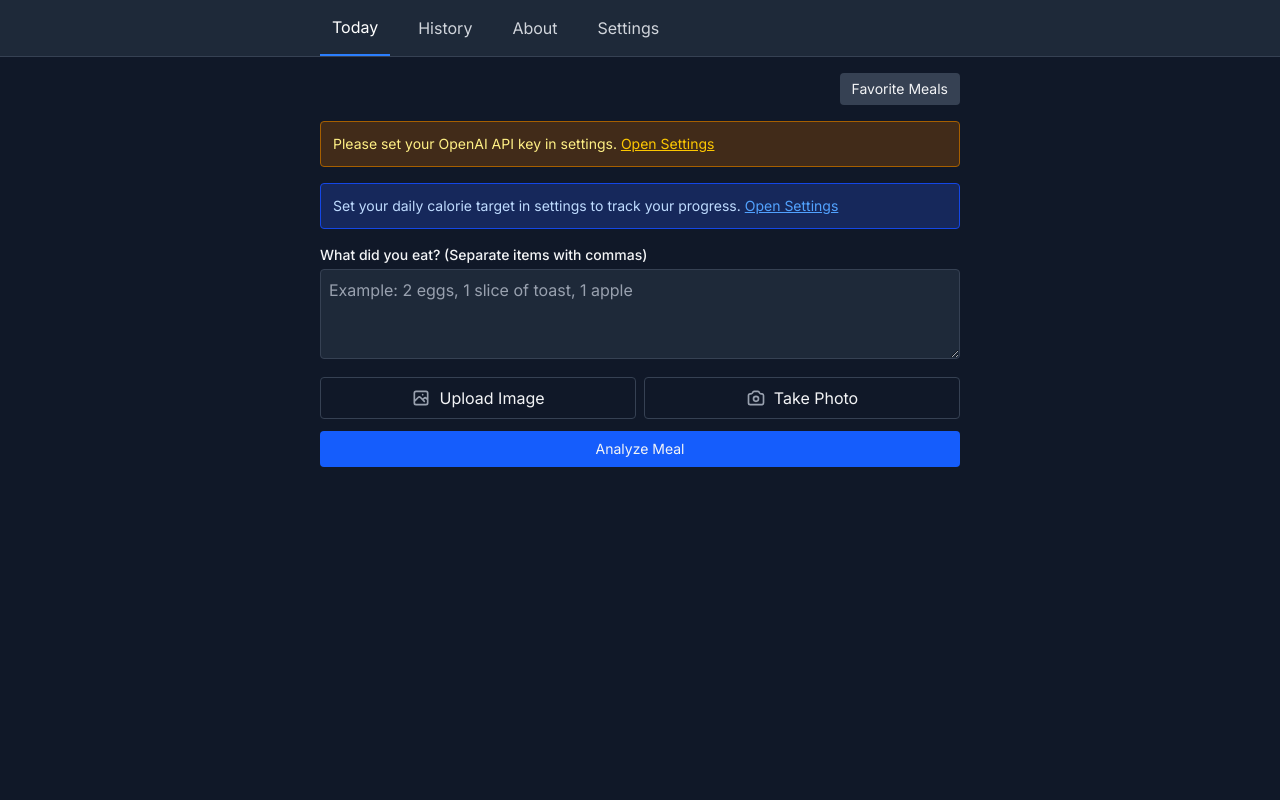
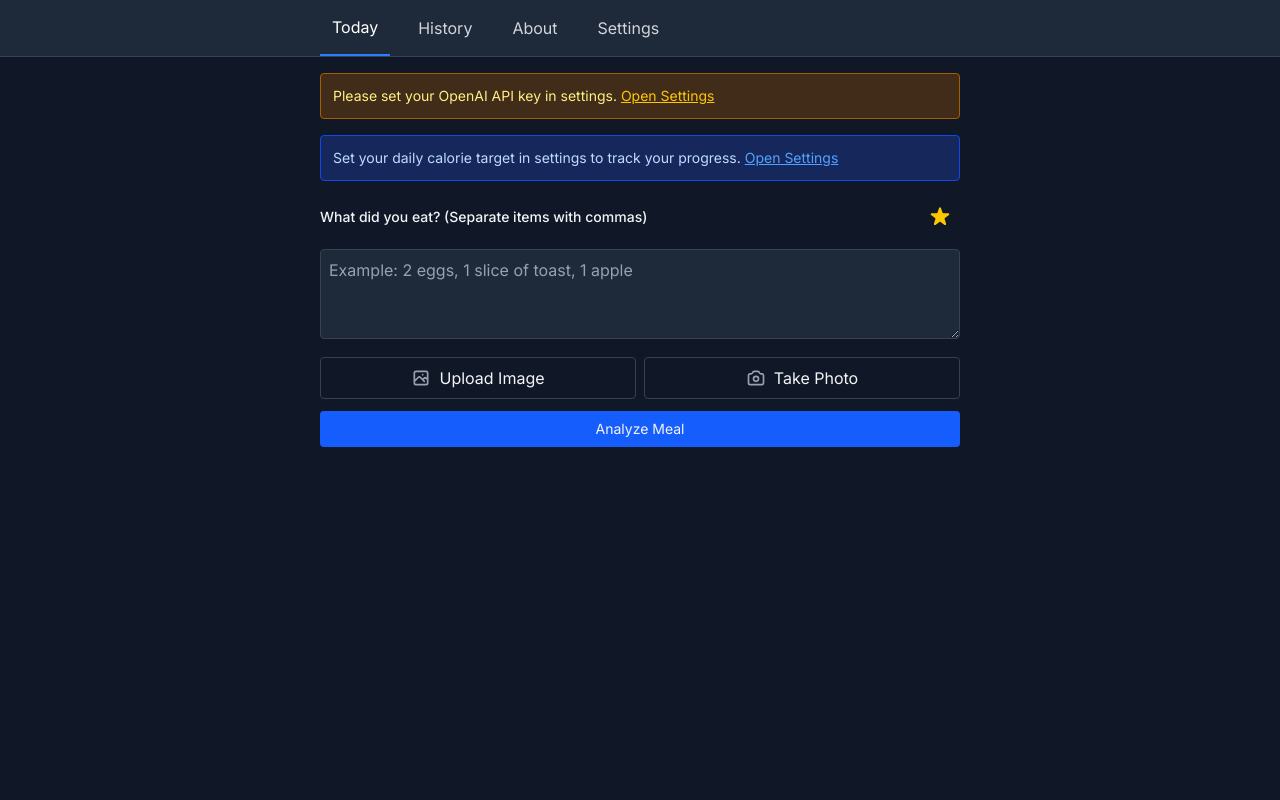
Before and after one commit to tahaygun/ai-calorie-tracker, a Next.js app: page / in a window 1280 px wide. Shown: the top 800 px of the page. Built offline with nearby package versions, Linux system fonts and the light colour scheme.

Commit message:
Add favorite meals button and refactor MealForm component layout

```diff
--- a/app/components/CalorieProgress.tsx
+++ b/app/components/CalorieProgress.tsx
@@ -11,7 +11,10 @@ interface CalorieProgressProps {
   targetCalories: number;
 }
 
-export default function CalorieProgress({ totals, targetCalories }: CalorieProgressProps) {
+export default function CalorieProgress({
+  totals,
+  targetCalories,
+}: CalorieProgressProps) {
   const calories = Math.round(totals.calories);
   const percentage = Math.min((calories / targetCalories) * 100, 100);
   const remaining = targetCalories - calories;
@@ -28,23 +31,30 @@ export default function CalorieProgress({ totals, targetCalories }: CalorieProgr
   }
 
   return (
-    <div className='p-3 bg-gray-800 rounded border border-gray-700'>
+    <div className='border-gray-700 bg-gray-800 p-3 border rounded'>
       <div className='flex justify-between items-baseline mb-1.5'>
-        <div className='text-sm font-medium'>
+        <div className='font-medium text-sm'>
           {calories} / {targetCalories} kcal
         </div>
-        <div className={`text-sm ${textColor}`}>{isOver ? `${Math.abs(remaining)} over` : `${remaining} left`}</div>
+        <div className={`text-sm ${textColor}`}>
+          {isOver ? `${Math.abs(remaining)} over` : `${remaining} left`}
+        </div>
       </div>
-      <div className='h-2 bg-gray-700 rounded overflow-hidden'>
-        <div className={`h-full ${barColor} transition-all duration-300`} style={{ width: `${percentage}%` }} />
+      <div className='bg-gray-700 rounded h-2 overflow-hidden'>
+        <div
+          className={`h-full ${barColor} transition-all duration-300`}
+          style={{ width: `${percentage}%` }}
+        />
       </div>
-      <div className='mt-2 grid grid-cols-4 gap-2 text-center text-xs text-gray-400'>
+      <div className='gap-2 grid grid-cols-4 mt-2 text-center text-gray-400 text-xs'>
         {Object.entries(totals)
           .filter(([key]) => key !== 'calories')
           .map(([key, value]) => (
             <div key={key}>
-              <span className='block font-medium text-gray-300'>{Math.round(value)}g</span>
-              {key.charAt(0).toUpperCase()}
+              <span className='block font-medium text-gray-300'>
+                {Math.round(value)}g
+              </span>
+              <small>{key.toUpperCase()}</small>
             </div>
           ))}
       </div>
--- a/app/components/MealForm.tsx
+++ b/app/components/MealForm.tsx
@@ -12,9 +12,18 @@ interface MealFormProps {
     promptTokens: number;
     completionTokens: number;
   };
+  onOpenFavorites: () => void;
 }
 
-export default function MealForm({ mealDescription, setMealDescription, onSubmit, onImageUpload, isLoading, tokenUsage }: MealFormProps) {
+export default function MealForm({
+  mealDescription,
+  setMealDescription,
+  onSubmit,
+  onImageUpload,
+  isLoading,
+  tokenUsage,
+  onOpenFavorites,
+}: MealFormProps) {
   const fileInputRef = useRef<HTMLInputElement>(null);
   const [selectedImage, setSelectedImage] = useState<string | null>(null);
   const [selectedFile, setSelectedFile] = useState<File | null>(null);
@@ -45,7 +54,10 @@ export default function MealForm({ mealDescription, setMealDescription, onSubmit
       setSelectedImage(imageUrl);
       setSelectedFile(compressedFile);
     } catch (err) {
-      const errorMessage = err instanceof Error ? err.message : 'Failed to process image. Please try a different image.';
+      const errorMessage =
+        err instanceof Error
+          ? err.message
+          : 'Failed to process image. Please try a different image.';
       setError(errorMessage);
       console.error('Image compression error:', err);
 
@@ -82,13 +94,21 @@ export default function MealForm({ mealDescription, setMealDescription, onSubmit
       try {
         await onImageUpload(selectedFile);
       } catch (err) {
-        setError(err instanceof Error ? err.message : 'Failed to analyze image. Please try again.');
+        setError(
+          err instanceof Error
+            ? err.message
+            : 'Failed to analyze image. Please try again.'
+        );
       }
     } else {
       try {
         await onSubmit(e);
       } catch (err) {
-        setError(err instanceof Error ? err.message : 'Failed to analyze meal. Please try again.');
+        setError(
+          err instanceof Error
+            ? err.message
+            : 'Failed to analyze meal. Please try again.'
+        );
       }
     }
   };
@@ -98,24 +118,48 @@ export default function MealForm({ mealDescription, setMealDescription, onSubmit
   }
 
   return (
-    <form onSubmit={handleFormSubmit} className='space-y-3'>
-      <div>
-        <label htmlFor='mealDescription' className='block text-sm font-medium mb-1'>
+    <div className='space-y-3'>
+      <div className='flex justify-between items-center'>
+        <label htmlFor='mealDescription' className='font-medium text-sm'>
           What did you eat? (Separate items with commas)
         </label>
+        <button
+          type='button'
+          onClick={onOpenFavorites}
+          className='p-2 text-sm hover:text-yellow-300 transition-colors'
+          aria-label='Open favorite meals'
+        >
+          <svg
+            className='w-6 h-6 text-yellow-400'
+            fill='currentColor'
+            viewBox='0 0 24 24'
+          >
+            <path d='M11.049 2.927c.3-.921 1.603-.921 1.902 0l1.519 4.674a1 1 0 00.95.69h4.915c.969 0 1.371 1.24.588 1.81l-3.976 2.888a1 1 0 00-.363 1.118l1.518 4.674c.3.922-.755 1.688-1.538 1.118l-3.976-2.888a1 1 0 00-1.176 0l-3.976 2.888c-.783.57-1.838-.197-1.538-1.118l1.518-4.674a1 1 0 00-.363-1.118l-3.976-2.888c-.784-.57-.38-1.81.588-1.81h4.914a1 1 0 00.951-.69l1.519-4.674z' />
+          </svg>
+        </button>
+      </div>
+
+      <form onSubmit={handleFormSubmit} className='space-y-3'>
         <textarea
           id='mealDescription'
           value={mealDescription}
           onChange={(e) => setMealDescription(e.target.value)}
-          className='w-full p-2 border rounded bg-gray-800 border-gray-700 text-gray-100 placeholder-gray-400'
-          placeholder={selectedImage ? 'Add a description of your meal if needed here.' : 'Example: 2 eggs, 1 slice of toast, 1 apple'}
+          className='border-gray-700 bg-gray-800 p-2 border rounded w-full text-gray-100 placeholder-gray-400'
+          placeholder={
+            selectedImage
+              ? 'Add a description of your meal if needed here.'
+              : 'Example: 2 eggs, 1 slice of toast, 1 apple'
+          }
           rows={3}
           required={selectedFile === null}
           disabled={isLoading}
         />
+
+        {error && (
+          <div className='bg-red-900/50 p-3 border border-red-700 rounded text-red-200 text-sm'>
+            {error}
           </div>
-
-      {error && <div className='p-3 bg-red-900/50 border border-red-700 rounded text-red-200 text-sm'>{error}</div>}
+        )}
 
         <div className='space-y-3'>
           <input
@@ -147,20 +191,34 @@ export default function MealForm({ mealDescription, setMealDescription, onSubmit
           />
 
           {selectedImage ? (
-          <div className='space-y-2 flex justify-center'>
+            <div className='flex justify-center space-y-2'>
               <div className='relative'>
-              <img src={selectedImage} alt='Selected food' className='max-h-32 rounded' />
+                <img
+                  src={selectedImage}
+                  alt='Selected food'
+                  className='rounded max-h-32'
+                />
                 <button
                   type='button'
                   onClick={(e) => {
                     e.stopPropagation();
                     handleDeleteImage();
                   }}
-                className='absolute -top-2 -right-2 bg-red-500 text-white rounded-full p-1 hover:bg-red-600'
+                  className='-top-2 -right-2 absolute bg-red-500 hover:bg-red-600 p-1 rounded-full text-white'
                   disabled={isLoading || isCompressing}
                 >
-                <svg className='w-4 h-4' fill='none' stroke='currentColor' viewBox='0 0 24 24'>
-                  <path strokeLinecap='round' strokeLinejoin='round' strokeWidth={2} d='M6 18L18 6M6 6l12 12' />
+                  <svg
+                    className='w-4 h-4'
+                    fill='none'
+                    stroke='currentColor'
+                    viewBox='0 0 24 24'
+                  >
+                    <path
+                      strokeLinecap='round'
+                      strokeLinejoin='round'
+                      strokeWidth={2}
+                      d='M6 18L18 6M6 6l12 12'
+                    />
                   </svg>
                 </button>
               </div>
@@ -169,8 +227,10 @@ export default function MealForm({ mealDescription, setMealDescription, onSubmit
             <div className='flex gap-2'>
               <button
                 type='button'
-              onClick={() => !isLoading && !isCompressing && fileInputRef.current?.click()}
-              className='flex-1 p-2 border border-gray-700 rounded hover:bg-gray-700 transition-colors flex items-center justify-center gap-2'
+                onClick={() =>
+                  !isLoading && !isCompressing && fileInputRef.current?.click()
+                }
+                className='flex flex-1 justify-center items-center gap-2 border-gray-700 hover:bg-gray-700 p-2 border rounded transition-colors'
                 disabled={isLoading || isCompressing}
               >
                 <svg
@@ -196,7 +256,7 @@ export default function MealForm({ mealDescription, setMealDescription, onSubmit
                     cameraInput.click();
                   }
                 }}
-              className='flex-1 p-2 border border-gray-700 rounded hover:bg-gray-700 transition-colors flex items-center justify-center gap-2'
+                className='flex flex-1 justify-center items-center gap-2 border-gray-700 hover:bg-gray-700 p-2 border rounded transition-colors'
                 disabled={isLoading || isCompressing}
               >
                 <svg
@@ -211,7 +271,12 @@ export default function MealForm({ mealDescription, setMealDescription, onSubmit
                     strokeWidth={2}
                     d='M3 9a2 2 0 012-2h.93a2 2 0 001.664-.89l.812-1.22A2 2 0 0110.07 4h3.86a2 2 0 011.664.89l.812 1.22A2 2 0 0018.07 7H19a2 2 0 012 2v9a2 2 0 01-2 2H5a2 2 0 01-2-2V9z'
                   />
-                <path strokeLinecap='round' strokeLinejoin='round' strokeWidth={2} d='M15 13a3 3 0 11-6 0 3 3 0 016 0z' />
+                  <path
+                    strokeLinecap='round'
+                    strokeLinejoin='round'
+                    strokeWidth={2}
+                    d='M15 13a3 3 0 11-6 0 3 3 0 016 0z'
+                  />
                 </svg>
                 Take Photo
               </button>
@@ -220,9 +285,9 @@ export default function MealForm({ mealDescription, setMealDescription, onSubmit
         </div>
 
         {tokenUsage && (
-        <div className='text-xs text-gray-400 space-y-1'>
+          <div className='space-y-1 text-gray-400 text-xs'>
             <p>Token Usage:</p>
-          <div className='grid grid-cols-3 gap-2'>
+            <div className='gap-2 grid grid-cols-3'>
               <div>Total: {tokenUsage.totalTokens}</div>
               <div>Prompt: {tokenUsage.promptTokens}</div>
               <div>Completion: {tokenUsage.completionTokens}</div>
@@ -232,11 +297,16 @@ export default function MealForm({ mealDescription, setMealDescription, onSubmit
 
         <button
           type='submit'
-        className='w-full bg-blue-600 text-sm py-2 px-4 rounded hover:bg-blue-700 transition-colors disabled:bg-blue-800 disabled:cursor-not-allowed'
+          className='bg-blue-600 hover:bg-blue-700 disabled:bg-blue-800 px-4 py-2 rounded w-full text-sm transition-colors disabled:cursor-not-allowed'
           disabled={isLoading || isCompressing}
         >
-        {isLoading ? 'Analyzing...' : isCompressing ? 'Compressing...' : 'Analyze Meal'}
+          {isLoading
+            ? 'Analyzing...'
+            : isCompressing
+            ? 'Compressing...'
+            : 'Analyze Meal'}
         </button>
       </form>
+    </div>
   );
 }
--- a/app/page.tsx
+++ b/app/page.tsx
@@ -100,15 +100,6 @@ export default function Home() {
   return (
     <div className='bg-gray-900 min-h-screen text-gray-100'>
       <main className='mx-auto p-4 max-w-2xl'>
-        <div className='flex justify-end gap-2 mb-4'>
-          <button
-            onClick={() => setIsFavoritesOpen(true)}
-            className='bg-gray-700 hover:bg-gray-600 px-3 py-1.5 rounded text-sm transition-colors'
-          >
-            Favorite Meals
-          </button>
-        </div>
-
         {!apiKey && <SettingsPrompt type='apiKey' />}
         {!targetCalories && <SettingsPrompt type='calorieTarget' />}
 
@@ -119,6 +110,7 @@ export default function Home() {
           onImageUpload={handleImageUpload}
           isLoading={isLoading}
           tokenUsage={tokenUsage || undefined}
+          onOpenFavorites={() => setIsFavoritesOpen(true)}
           key={resetImageUpload}
         />
 
```
Lines whose indentation alone changed are shown as unchanged.
